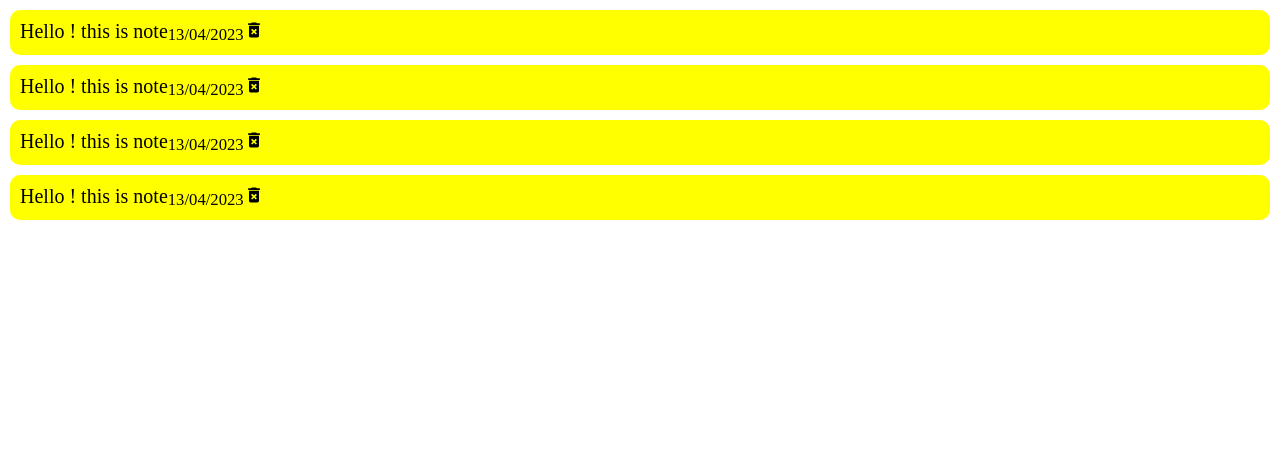
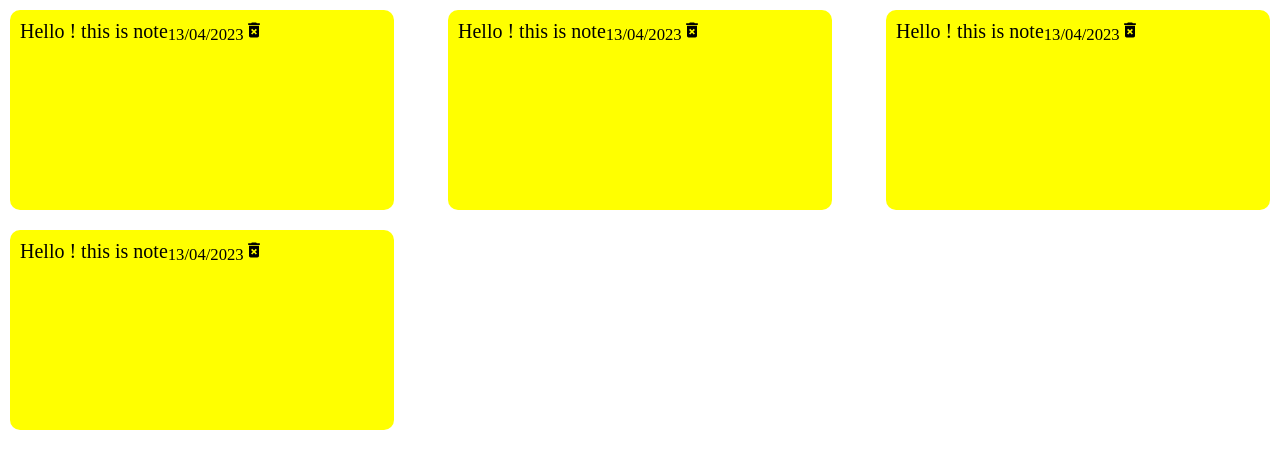
Before and after one commit to marcinoles87/notes-app, a React (Create React App) app: page / in a window 1280 px wide. Shown: the top 468 px of the page. Built offline with nearby package versions, Linux system fonts and the light colour scheme.

Commit message:
add components and css

```diff
--- a/src/index.css
+++ b/src/index.css
@@ -1,10 +1,15 @@
 .notes-list-container{
-
+  display: flex;
+  flex-direction: row;
+  flex-wrap: wrap;
+  justify-content: space-between;
 }
 
 
 .note-container{
   display: flex;
+  width: 30%;
+  min-height: 200px;
   margin: 10px;
   font-size: 20px;
   background-color: yellow;
```
